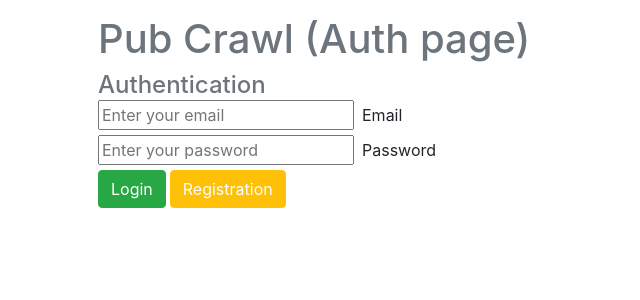
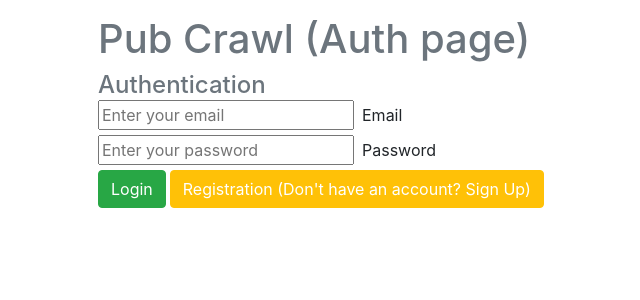
Before and after one commit to kleimenov/pubCrawl, a React (Create React App) app in the folder client/: page /detail/1 in a window 1280 px wide. Shown: the top 300 px of the page, without its empty margins (157-797 px from the left). Built offline with nearby package versions, Linux system fonts and the light colour scheme.

Commit message:
start working at useHttp hook

```diff
--- a/client/src/hooks/http.hook.js
+++ b/client/src/hooks/http.hook.js
@@ -7,4 +7,5 @@ export const useHttp = () => {
 
     const request = () => {}
 
+    return { loading, request }
 }
--- a/client/src/pages/AuthPage.js
+++ b/client/src/pages/AuthPage.js
@@ -57,7 +57,7 @@ export const AuthPage = () => {
             //onClick={registrationHandler}
             //disabled={loading}
           >
-            Registration
+            Registration (Don't have an account? Sign Up)
           </button>
         </div>
       </div>
```
